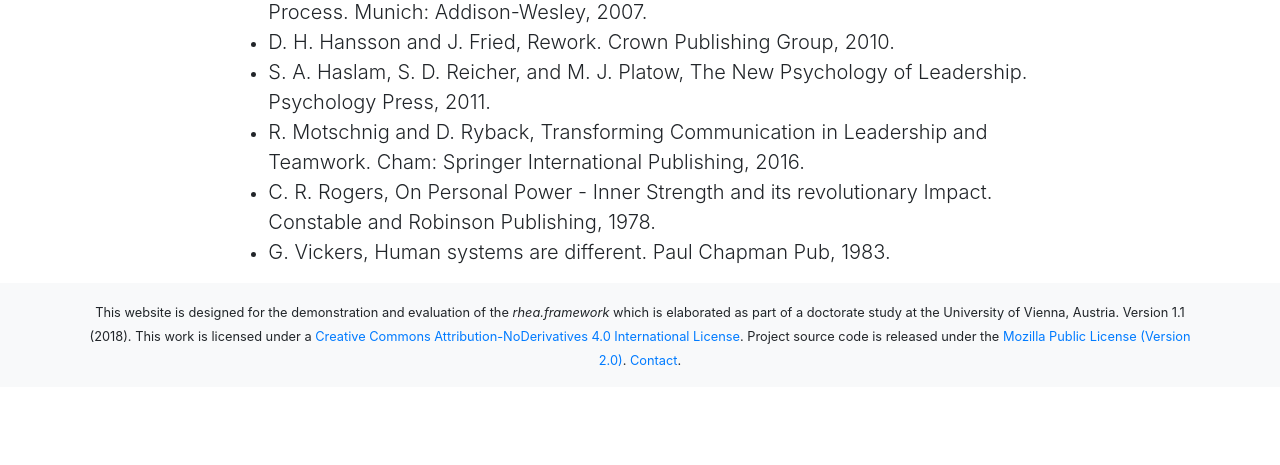
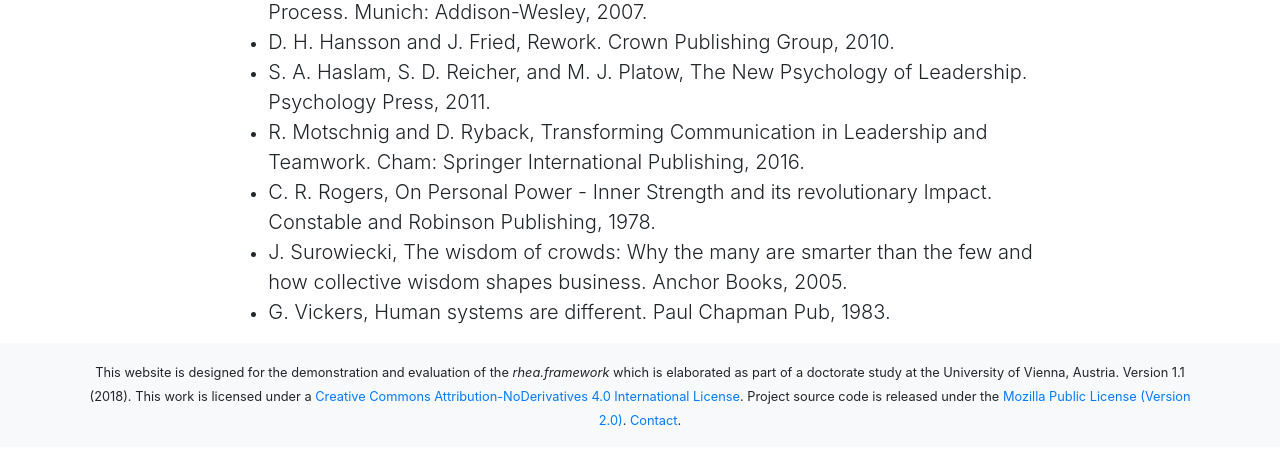
Before and after one commit to rheafmwk/rheafmwk, a Flask app: page /literature in a window 1280 px wide. Shown: the part 291-756 px from the top of the page. Run offline with Flask 2, Linux system fonts and the light colour scheme; parts of the project's set-up code (start-up, migrations or seed data) failed here and were passed over; some libraries are stand-ins or nearby versions.

Commit message:
minor changes in literature and ontologyview

```diff
--- a/src/templates/literatureview.html
+++ b/src/templates/literatureview.html
@@ -85,7 +85,8 @@
 					<li><small class="lead">S. A. Haslam, S. D. Reicher, and M. J. Platow, The New Psychology of Leadership. Psychology Press, 2011.</small></li>
 					<li><small class="lead">R. Motschnig and D. Ryback, Transforming Communication in Leadership and Teamwork. Cham: Springer International Publishing, 2016.</small></li>
 					<li><small class="lead">C. R. Rogers, On Personal Power - Inner Strength and its revolutionary Impact. Constable and Robinson Publishing, 1978.</small></li>
-					<li><small class="lead">G. Vickers, Human systems are different. Paul Chapman Pub, 1983.</small></li>
+					<li><small class="lead">J. Surowiecki, The wisdom of crowds: Why the many are smarter than the few and how collective wisdom shapes business. Anchor Books, 2005.</small></li>
+ <li><small class="lead">G. Vickers, Human systems are different. Paul Chapman Pub, 1983.</small></li>
 				</ul>
 			</div>
 			<div class="col-md-2"></div>
--- a/src/templates/ontologyview.html
+++ b/src/templates/ontologyview.html
@@ -208,7 +208,7 @@
 					<li><small class="lead">In complex projects, such as software development projects, - with many changes in requirements - an overview of necessary steps to task completion needs to be kept. Directions have to be outlined.</small></li>
 					<li><small class="lead">Team members need to be up-to-date with the status on problems their co-workers are tackling.</small></li>
 					<li><small class="lead">Important informations, conventions, standards and rules concerning a particular work endeavour, such as a specific project, can be collected.</small></li>
-					<li><small class="lead">Versioning systems can facilitate rapid development and continuous releases of arti- facts. Team communication can be supported by channel-based instant messaging systems. Ticketing systems can be used to highlight customer-relevant features and change requests.</small></li>
+					<li><small class="lead">Versioning systems can facilitate rapid development and continuous releases of artifacts. Team communication can be supported by channel-based instant messaging systems. Ticketing systems can be used to highlight customer-relevant features and change requests.</small></li>
 				</ul>
 		      </div>
 		      <div class="modal-footer">
```
Also changed, not shown: 1 other file.
